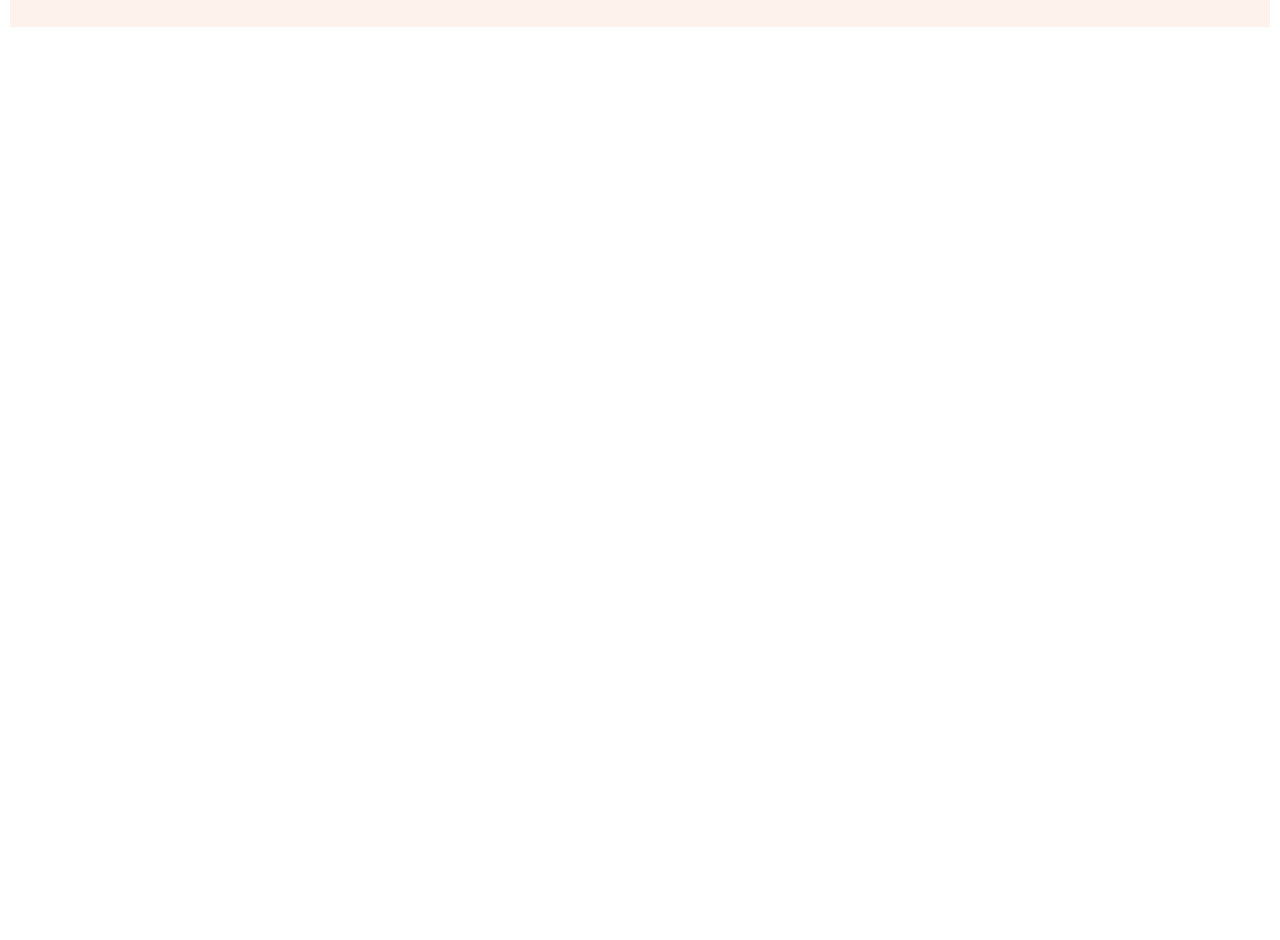
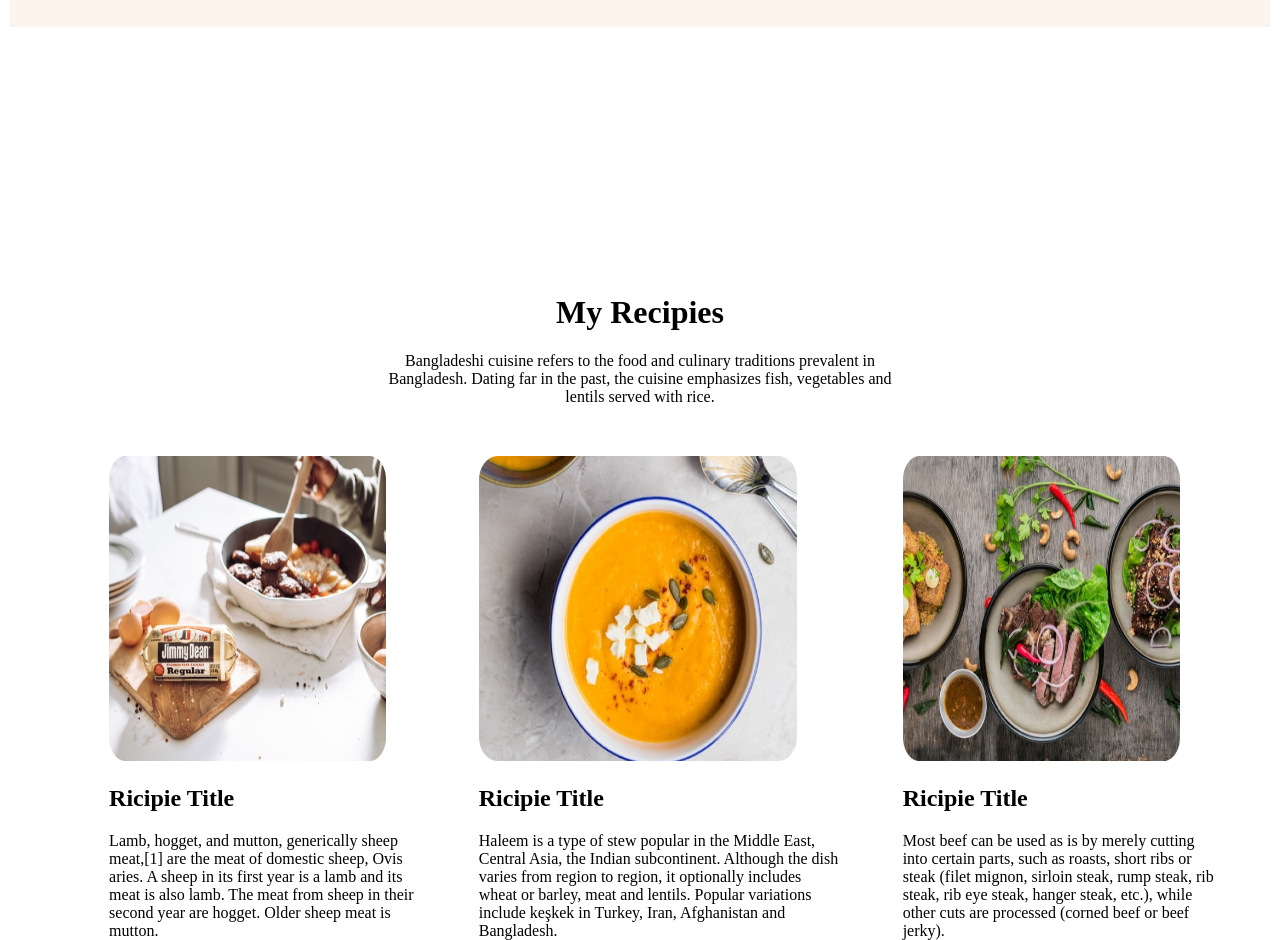
Before and after one commit to mahfujur-shohan/food-network, a plain HTML site: page index.html in a window 1280 px wide. Shown: the part 1250-2190 px from the top of the page. Before the commit the page ends 1550 px from the top, so only its background shows below. Drawn offline with Linux system fonts and the light colour scheme.

Commit message:
Recipie item added

```diff
--- a/index.html
+++ b/index.html
@@ -37,6 +37,33 @@
             <a class="link-button" target="_blank" href="https://www.facebook.com/mahfujur.rahman.71653">Contact Me</a>
         </div>
     </section>
+    <h1 id="h-text">My Recipies</h1>
+    <p id="p-text">Bangladeshi cuisine refers to the food and culinary traditions prevalent in Bangladesh. Dating far in
+        the past,
+        the cuisine emphasizes fish, vegetables and lentils served with rice.</p>
+    <section class="row">
+        <div class="column">
+            <img src="images/four.jpg" alt="">
+            <h1>Ricipie Title</h1>
+            <p>Lamb, hogget, and mutton, generically sheep meat,[1] are the meat of domestic sheep, Ovis aries. A sheep
+                in its first year is a lamb and its meat is also lamb. The meat from sheep in their second year are
+                hogget. Older sheep meat is mutton.</p>
+        </div>
+        <div class="column">
+            <img src="images/five.png" alt="">
+            <h1>Ricipie Title</h1>
+            <p>Haleem is a type of stew popular in the Middle East, Central Asia, the Indian subcontinent. Although the
+                dish varies from region to region, it optionally includes wheat or barley, meat and lentils. Popular
+                variations include keşkek in Turkey, Iran, Afghanistan and Bangladesh.</p>
+        </div>
+        <div class="column">
+            <img src="images/six.jpg" alt="">
+            <h1>Ricipie Title</h1>
+            <p>Most beef can be used as is by merely cutting into certain parts, such as roasts, short ribs or steak
+                (filet mignon, sirloin steak, rump steak, rib steak, rib eye steak, hanger steak, etc.), while other
+                cuts are processed (corned beef or beef jerky).</p>
+        </div>
+    </section>
 </body>
 
 </html>
--- a/style.css
+++ b/style.css
@@ -58,3 +58,24 @@ h2{
 .left-part p{
     margin-bottom: 50px;
 }
+#h-text{
+    text-align: center;
+    margin-top: 0;
+}
+#p-text{
+    text-align: center;
+    margin-left: 30%;
+    margin-right: 30%;
+    margin-bottom: 50px;
+}
+.row img{
+    height: 70%;
+    width: 75%;
+}
+.row{
+    display: flex;
+    margin-left: 8%;
+}
+.column p{
+    margin-right: 15%;
+}
```
